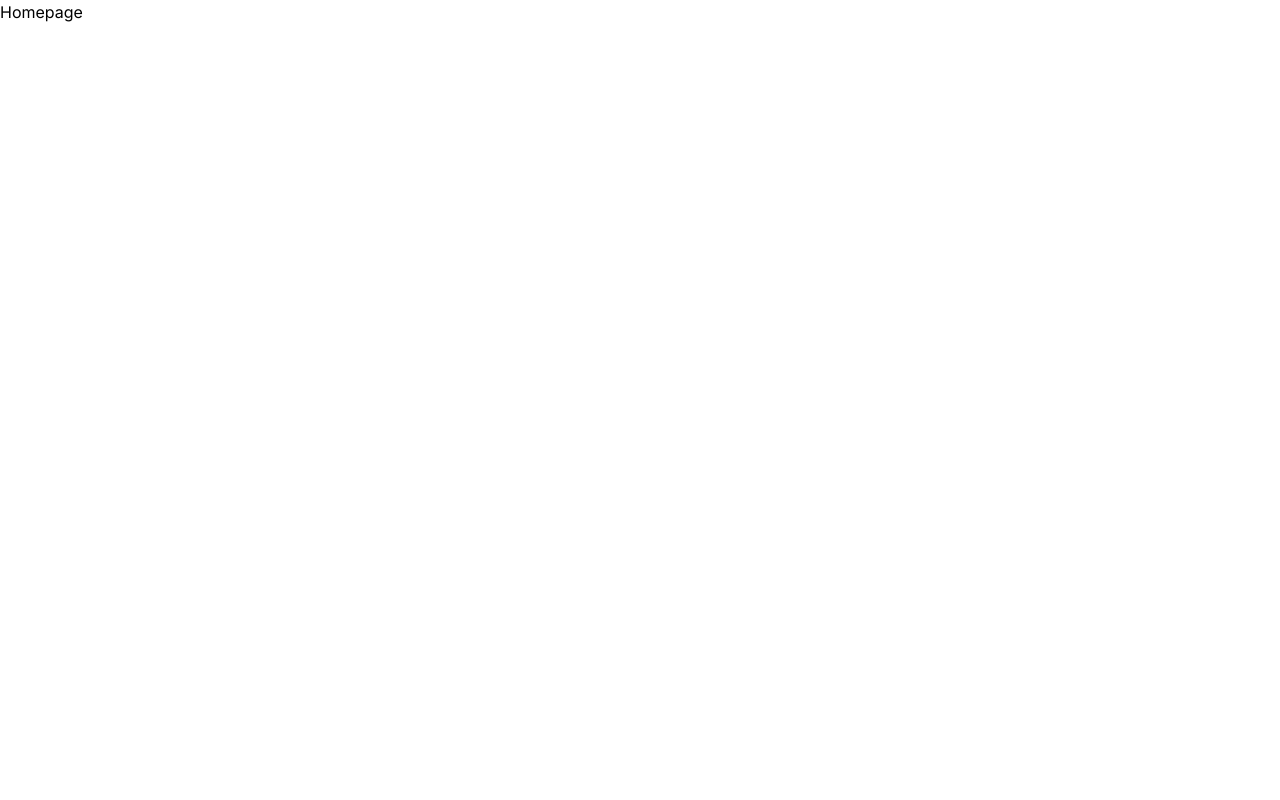
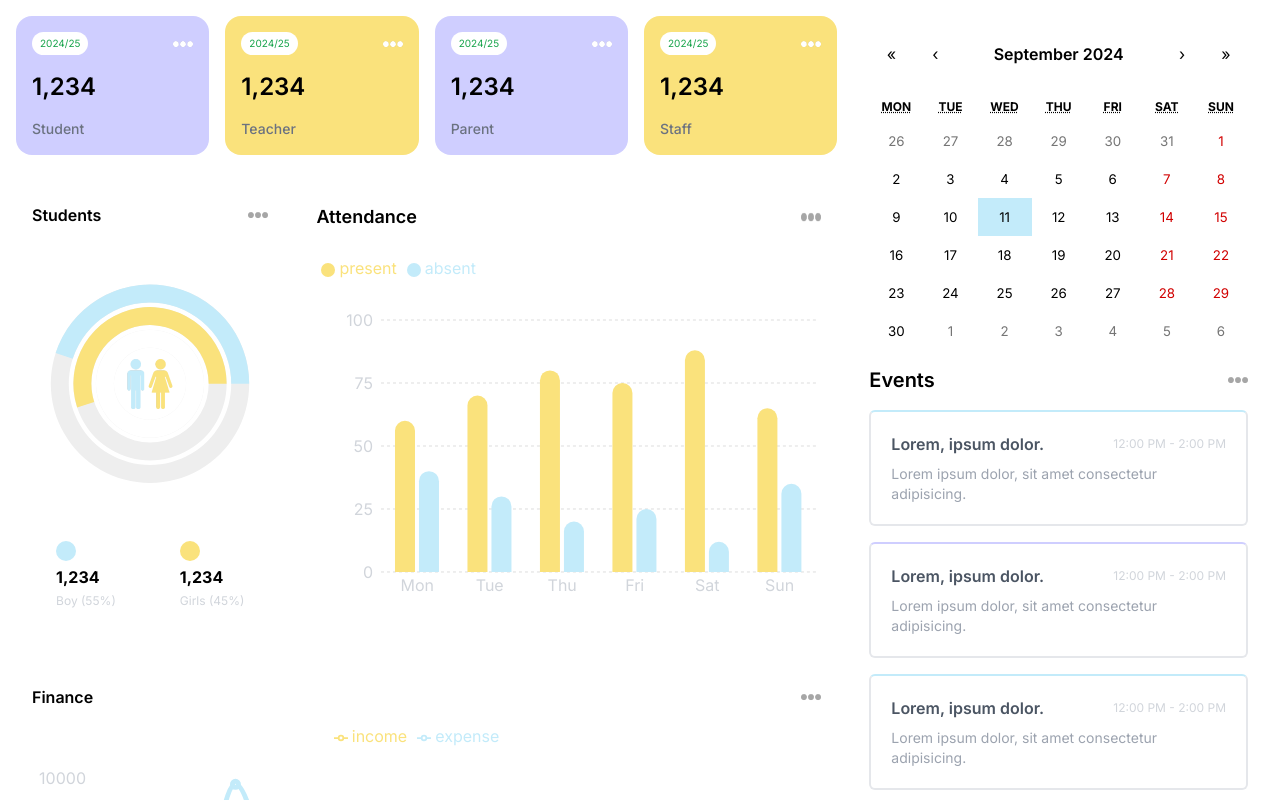
Before and after one commit to asif-hosain/School_-management_p, a Next.js app: page / in a window 1280 px wide. Shown: the top 800 px of the page. Built offline with nearby package versions, Linux system fonts and the light colour scheme.

Commit message:
Route hompage

```diff
--- a/src/app/page.tsx
+++ b/src/app/page.tsx
@@ -1,7 +1,41 @@
-const Homepage = () => {
+import Announcement from "@/components/Announcement"
+import AtendanceChart from "@/components/AtendanceChart"
+import CountCharts from "@/components/CountCharts"
+import EventCalendar from "@/components/EventCalendar"
+import FinanceChart from "@/components/FinanceChart"
+import UserCard from "@/components/UserCard"
+
+const AdminPage = () => {
   return (
-    <div className=''>Homepage</div>
+    <div className='flex gap-4 p-4 flex-col  md:flex-row'>
+      {/* {left} */}
+      <div className="w-fill lg:w-2/3 flex flex-col gap-8">
+      {/* {UserCard} */}
+      <div className="flex gap-4 justify-between flex-wrap">
+        <UserCard type="student"/>
+        <UserCard type="teacher"/>
+        <UserCard type="parent"/>
+        <UserCard type="staff"/>
+      </div>
+      {/* {middle Chart } */}
+      <div className="flex gap-4 flex-col lg:flex-row">
+        {/* {count chart} */}
+        <div className="w-full lg:w-1/3 h-[450px]"><CountCharts/></div>
+        {/* {attendance chart } */}
+        <div className="w-full lg:w-2/3 h-[450px]"><AtendanceChart/></div>
+      </div>
+      {/* {bottomchart} */}
+      <div className="w-full h-[500px]">
+        <FinanceChart/>
+      </div>
+      </div>
+      {/* {right} */}
+      <div className="w-fill lg:w-1/3 flex flex-col gap-8 ">
+      <EventCalendar/>
+      <Announcement/>
+      </div>
+    </div>
   )
 }
 
-export default Homepage
+export default AdminPage
```
